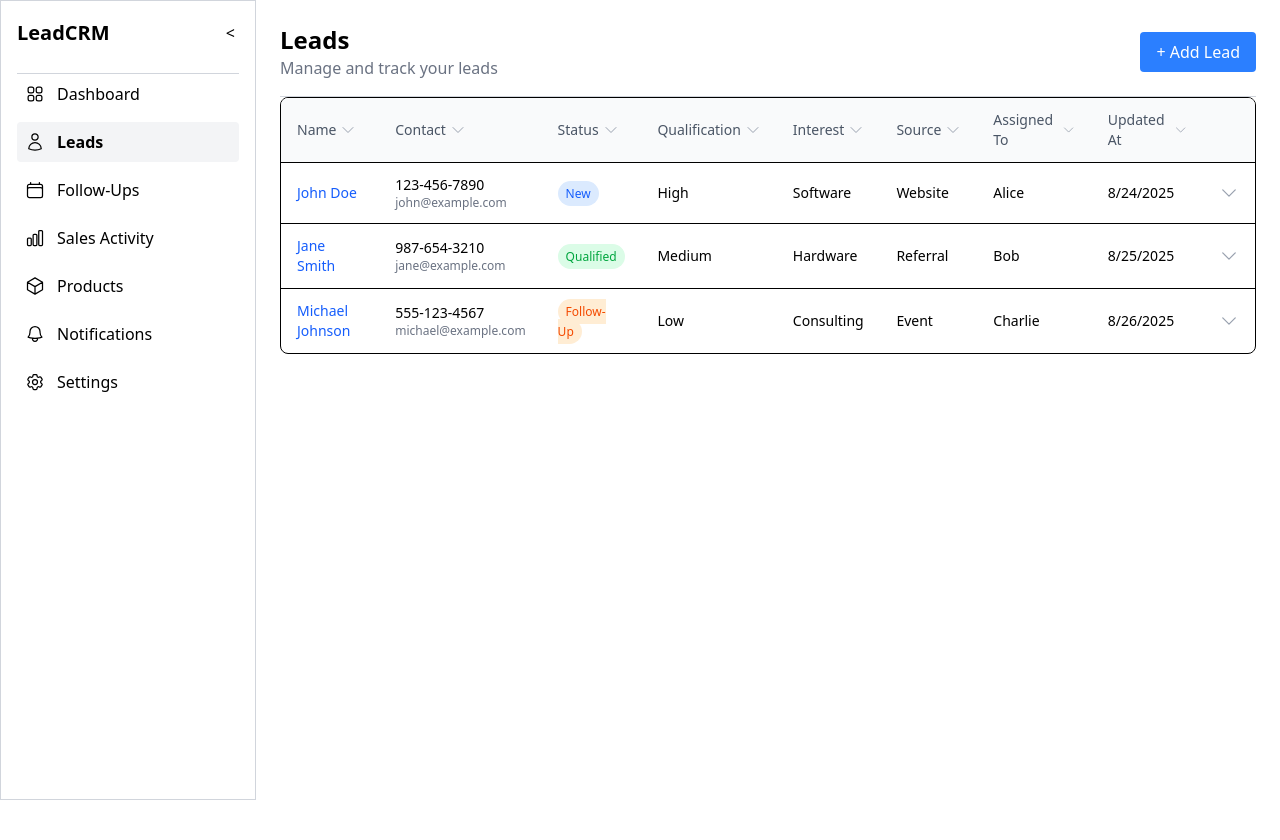
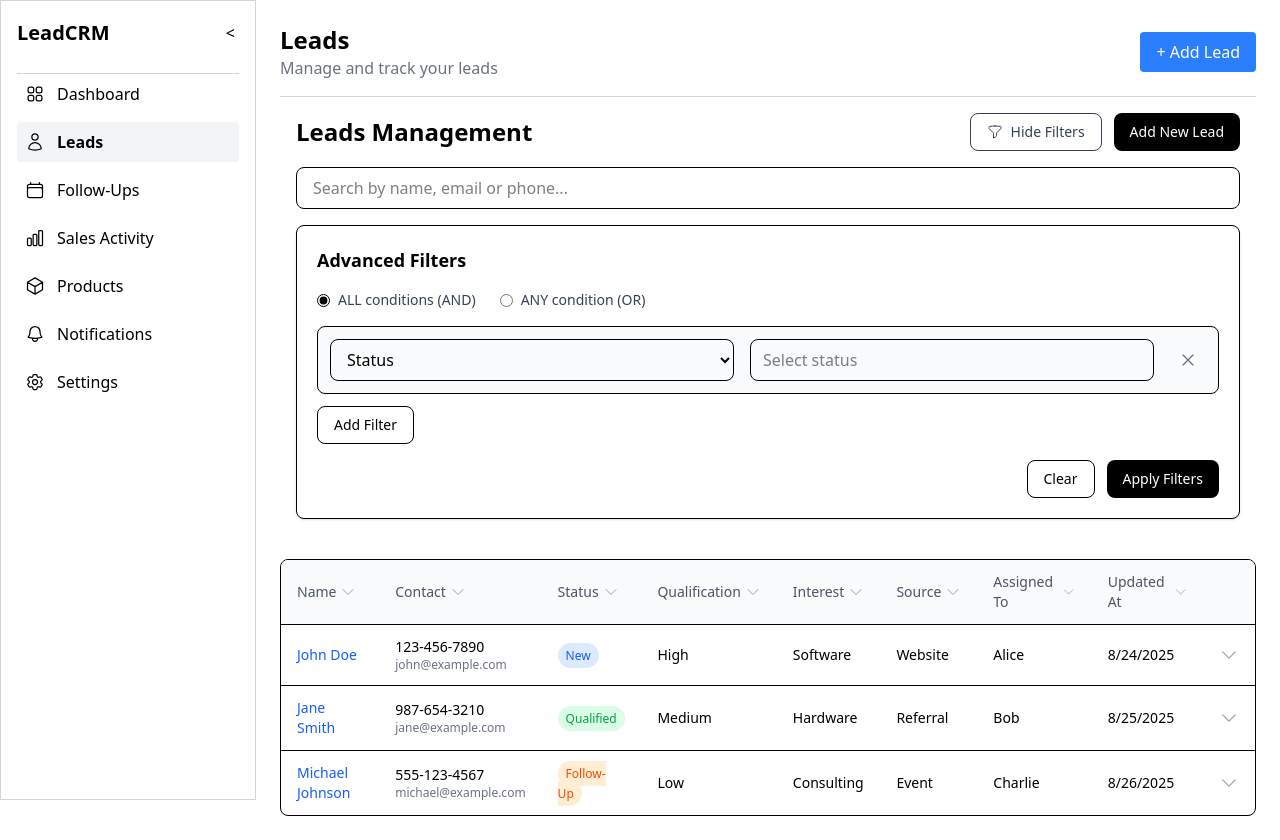
Before and after one commit to subhashdippu/2, a React (Vite) app: page / in a window 1280 px wide. Before the commit the page ends 800 px from the top, so only its background shows below. Built offline with nearby package versions, Linux system fonts and the light colour scheme.

Commit message:
adding filter

```diff
--- /dev/null
+++ b/src/components/leadFilters.jsx
@@ -0,0 +1,181 @@
+import { useState } from "react";
+import { FunnelIcon, XMarkIcon } from "@heroicons/react/24/outline";
+
+export default function LeadFilters({ leads = [], onResults }) {
+  const [showFilters, setShowFilters] = useState(true);
+  const [conditions, setConditions] = useState([
+    { field: "status", value: "" },
+  ]);
+  const [matchType, setMatchType] = useState("AND");
+  const [search, setSearch] = useState("");
+
+  const handleAddFilter = () =>
+    setConditions([...conditions, { field: "status", value: "" }]);
+  const handleRemoveFilter = (index) =>
+    setConditions(conditions.filter((_, i) => i !== index));
+  const handleChange = (index, field, value) => {
+    const updated = [...conditions];
+    updated[index][field] = value;
+    setConditions(updated);
+  };
+
+  const applyFilters = () => {
+    let filtered = [...leads];
+
+    // Apply search filter
+    if (search) {
+      filtered = filtered.filter(
+        (lead) =>
+          lead.name.toLowerCase().includes(search.toLowerCase()) ||
+          lead.email.toLowerCase().includes(search.toLowerCase()) ||
+          lead.phone.includes(search)
+      );
+    }
+
+    // Apply conditions filter
+    if (conditions.length > 0) {
+      filtered = filtered.filter((lead) => {
+        const results = conditions.map((cond) => {
+          const fieldValue = lead[cond.field]
+            ? lead[cond.field].toString().toLowerCase()
+            : "";
+          return fieldValue.includes(cond.value.toLowerCase());
+        });
+        return matchType === "AND"
+          ? results.every(Boolean)
+          : results.some(Boolean);
+      });
+    }
+
+    onResults(filtered); // send filtered leads back to parent
+  };
+
+  const clearFilters = () => {
+    setSearch("");
+    setConditions([{ field: "status", value: "" }]);
+    setMatchType("AND");
+    onResults(leads); // reset to original leads
+  };
+
+  return (
+    <div className="rounded-lg p-4 mb-6">
+      {/* Top Bar */}
+      <div className="flex justify-between items-center mb-4">
+        <h1 className="text-2xl font-bold">Leads Management</h1>
+        <div className="flex gap-3">
+          <button
+            onClick={() => setShowFilters(!showFilters)}
+            className="flex items-center px-4 py-2 border rounded-lg text-sm font-medium text-gray-700"
+          >
+            <FunnelIcon className="w-4 h-4 mr-2" />
+            {showFilters ? "Hide Filters" : "Show Filters"}
+          </button>
+          <button className="px-4 py-2 bg-black text-white rounded-lg text-sm font-medium">
+            Add New Lead
+          </button>
+        </div>
+      </div>
+
+      {/* Search Input */}
+      <input
+        type="text"
+        value={search}
+        onChange={(e) => setSearch(e.target.value)}
+        placeholder="Search by name, email or phone..."
+        className="w-full px-4 py-2 border rounded-lg mb-4"
+      />
+
+      {showFilters && (
+        <div className="bg-white border rounded-lg p-5 shadow-sm">
+          <h2 className="font-semibold text-lg mb-4">Advanced Filters</h2>
+
+          {/* Match Type */}
+          <div className="flex gap-6 mb-4">
+            <label className="flex items-center gap-2 text-sm font-medium text-gray-700">
+              <input
+                type="radio"
+                name="matchType"
+                checked={matchType === "AND"}
+                onChange={() => setMatchType("AND")}
+                className="accent-black"
+              />
+              <span>ALL conditions (AND)</span>
+            </label>
+            <label className="flex items-center gap-2 text-sm font-medium text-gray-700">
+              <input
+                type="radio"
+                name="matchType"
+                checked={matchType === "OR"}
+                onChange={() => setMatchType("OR")}
+                className="accent-black"
+              />
+              <span>ANY condition (OR)</span>
+            </label>
+          </div>
+
+          {/* Filter Rows */}
+          {conditions.map((condition, index) => (
+            <div
+              key={index}
+              className="flex items-center gap-4 mb-3 bg-gray-50 p-3 rounded-lg border"
+            >
+              <select
+                value={condition.field}
+                onChange={(e) => handleChange(index, "field", e.target.value)}
+                className="flex-1 px-3 py-2 border rounded-lg"
+              >
+                <option value="status">Status</option>
+                <option value="name">Name</option>
+                <option value="phone">Contact</option>
+                <option value="qualification">Qualification</option>
+                <option value="interestField">Interest</option>
+                <option value="source">Source</option>
+                <option value="assignedTo">Assigned To</option>
+                <option value="updatedAt">Updated At</option>
+              </select>
+
+              <input
+                type="text"
+                value={condition.value}
+                onChange={(e) => handleChange(index, "value", e.target.value)}
+                placeholder={`Select ${condition.field}`}
+                className="flex-1 px-3 py-2 border rounded-lg"
+              />
+
+              <button
+                onClick={() => handleRemoveFilter(index)}
+                className="p-2 text-gray-500 hover:text-red-600"
+              >
+                <XMarkIcon className="w-5 h-5" />
+              </button>
+            </div>
+          ))}
+
+          {/* Add Filter Button */}
+          <button
+            onClick={handleAddFilter}
+            className="px-4 py-2 border rounded-lg mb-4 text-sm font-medium"
+          >
+            Add Filter
+          </button>
+
+          {/* Action Buttons */}
+          <div className="flex justify-end gap-3">
+            <button
+              onClick={clearFilters}
+              className="px-4 py-2 border rounded-lg text-sm font-medium"
+            >
+              Clear
+            </button>
+            <button
+              onClick={applyFilters}
+              className="px-4 py-2 bg-black text-white rounded-lg text-sm font-medium"
+            >
+              Apply Filters
+            </button>
+          </div>
+        </div>
+      )}
+    </div>
+  );
+}
--- a/src/pages/leadsPage.jsx
+++ b/src/pages/leadsPage.jsx
@@ -1,5 +1,6 @@
 import React, { useState } from "react";
 import Modal from "../components/modal";
+import Filters from "../components/leadFilters";
 import {
   Squares2X2Icon,
   UserIcon,
@@ -120,6 +121,16 @@ export default function LeadsPage() {
         </div>
         <hr className="border-gray-300" />
 
+        {/* Filters & Search */}
+        <div className="mb-4">
+          {/* Filters & Search */}
+          <div className="mb-4">
+            <Filters onResults={(filteredLeads) => setLeads(filteredLeads)} />
+          </div>
+
+          {/* <Filters /> */}
+        </div>
+
         {/* Leads Table */}
         <LeadTable leads={leads} />
         <Modal open={isModalOpen} onClose={() => setIsModalOpen(false)} />
```
